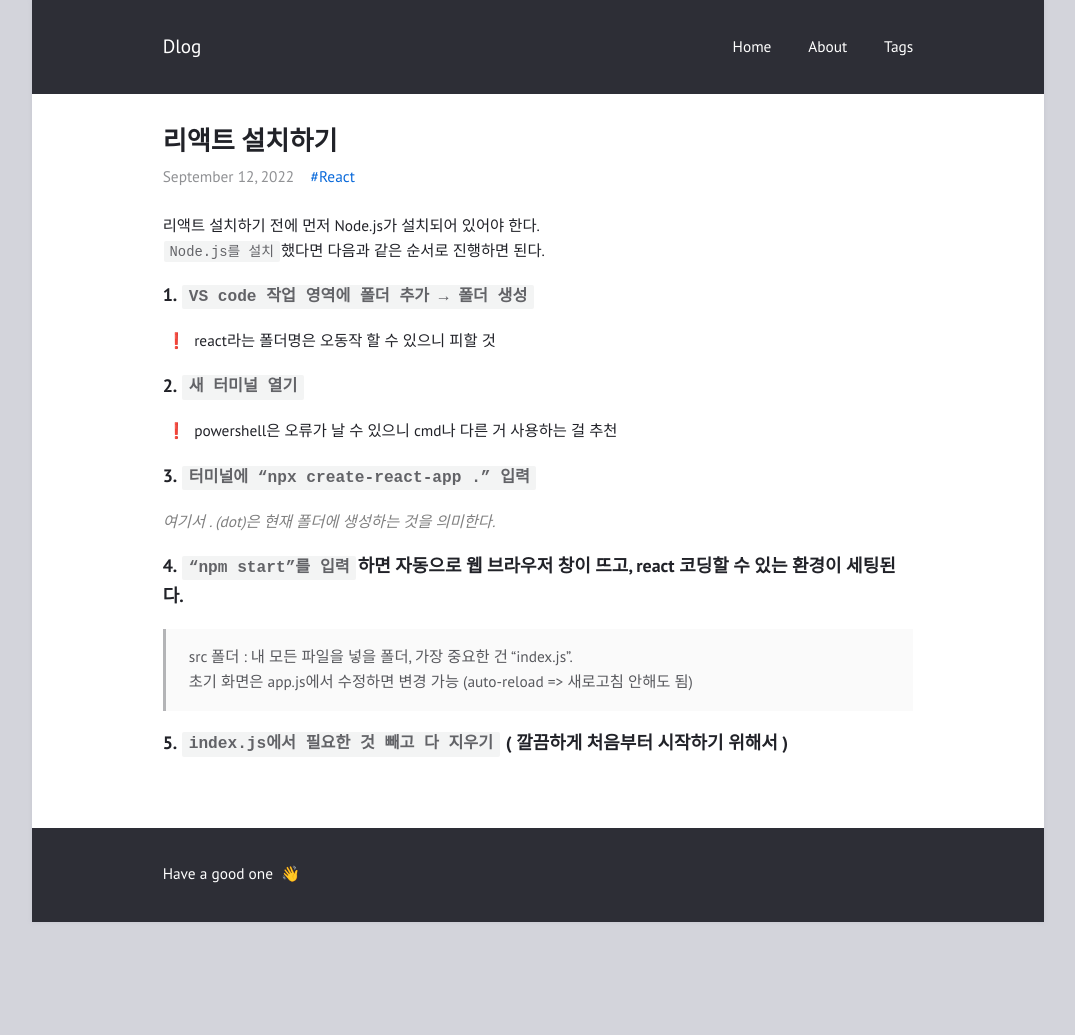
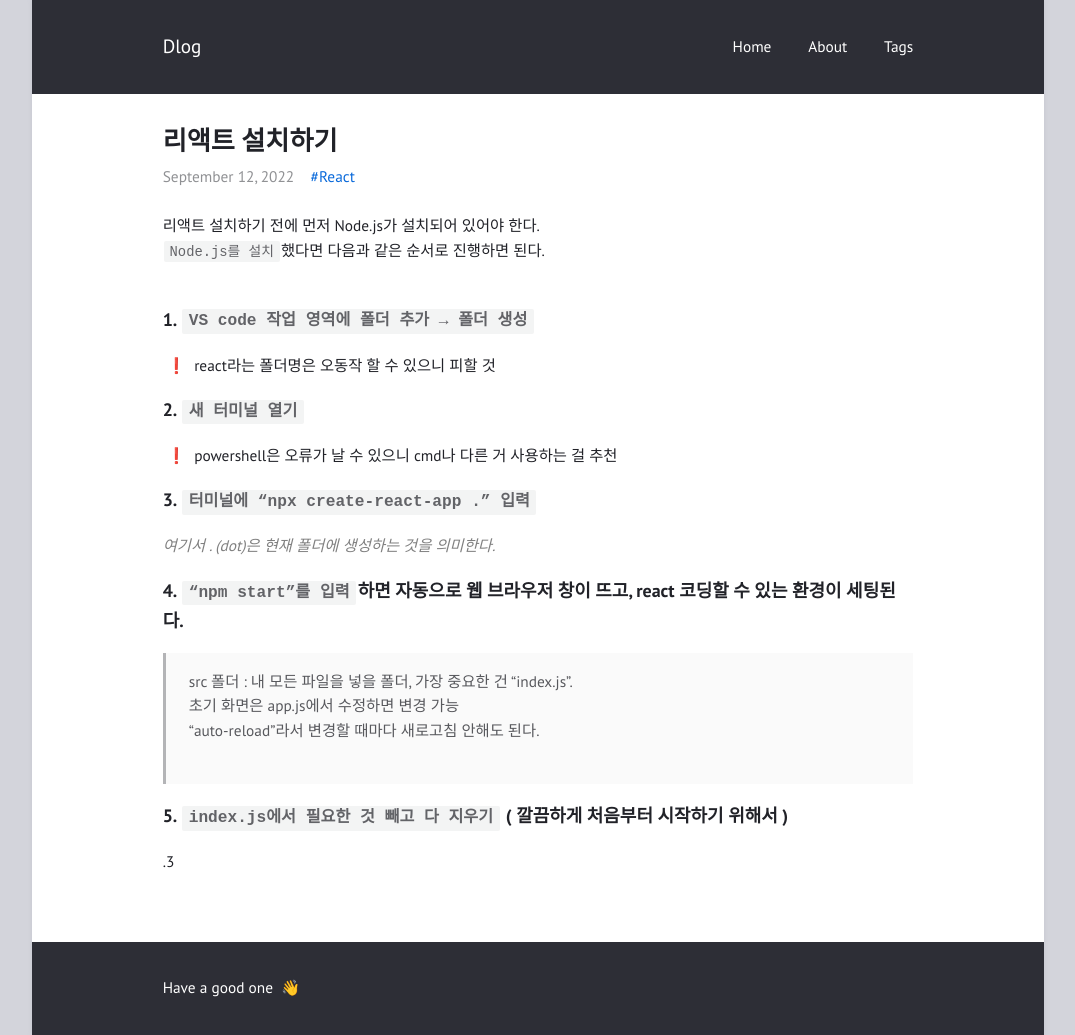
Before and after one commit to feb-dain/feb-dain.github.io, a Jekyll site: the page built from _posts/2022-09-12-how-to-install-react.md, in a window 1280 px wide. Shown: the whole page, without its empty margins (102-1177 px from the left). Built offline with Jekyll 4.4.1, drawn with Linux system fonts in a browser that asks for light colours; comment, search, counter and statistics services are not loaded; before the commit the page ends 922 px from its top, so only the background shows below that.

Commit message:
Update 2022-09-12-how-to-install-react.md

```diff
--- a/_posts/2022-09-12-how-to-install-react.md
+++ b/_posts/2022-09-12-how-to-install-react.md
@@ -7,6 +7,7 @@ tags: React
 
 리액트 설치하기 전에 먼저 Node.js가 설치되어 있어야 한다. <br>
 `Node.js를 설치`했다면 다음과 같은 순서로 진행하면 된다. <br>
+<br>
 
 ### 1. `VS code 작업 영역에 폴더 추가  →  폴더 생성`
 &nbsp;❗&nbsp; react라는 폴더명은 오동작 할 수 있으니 피할 것
@@ -16,6 +17,10 @@ tags: React
 &nbsp;❗&nbsp; powershell은 오류가 날 수 있으니 cmd나 다른 거 사용하는 걸 추천
 <br>
 
+
+
+
+
 ### 3. `터미널에 “npx create-react-app .” 입력`
 <span style="color:gray">_여기서 . (dot)은 현재 폴더에 생성하는 것을 의미한다._</span>
 <br>
@@ -23,7 +28,10 @@ tags: React
 ### 4. `“npm start”를 입력`하면 자동으로 웹 브라우저 창이 뜨고, react 코딩할 수 있는 환경이 세팅된다.
 
 >src 폴더 : 내 모든 파일을 넣을 폴더, 가장 중요한 건 “index.js”.<br>
-초기 화면은 app.js에서 수정하면 변경 가능 (auto-reload => 새로고침 안해도 됨)
+초기 화면은 app.js에서 수정하면 변경 가능<br>
+"auto-reload"라서 변경할 때마다 새로고침 안해도 된다.
+<br>
 <br>
 
 ### 5. `index.js에서 필요한 것 빼고 다 지우기` ( 깔끔하게 처음부터 시작하기 위해서 )
+.3
```
